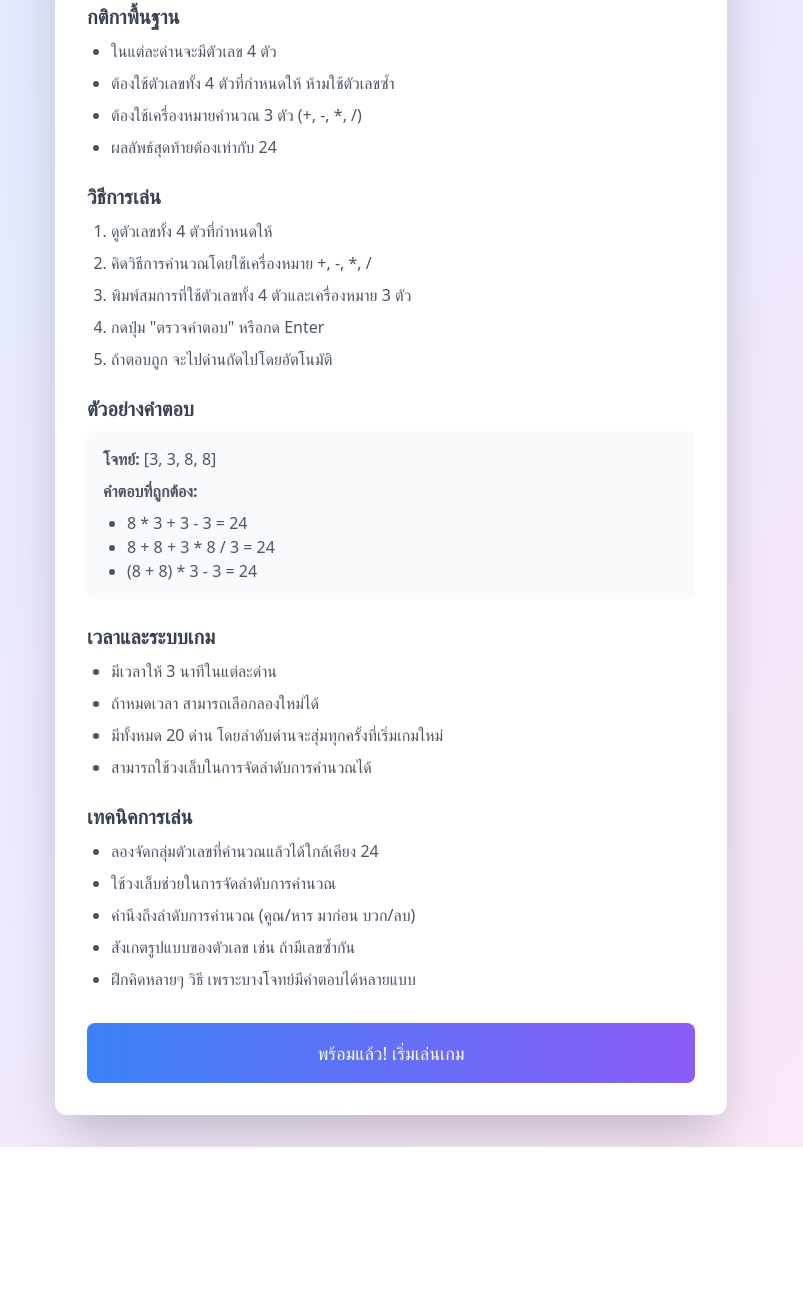
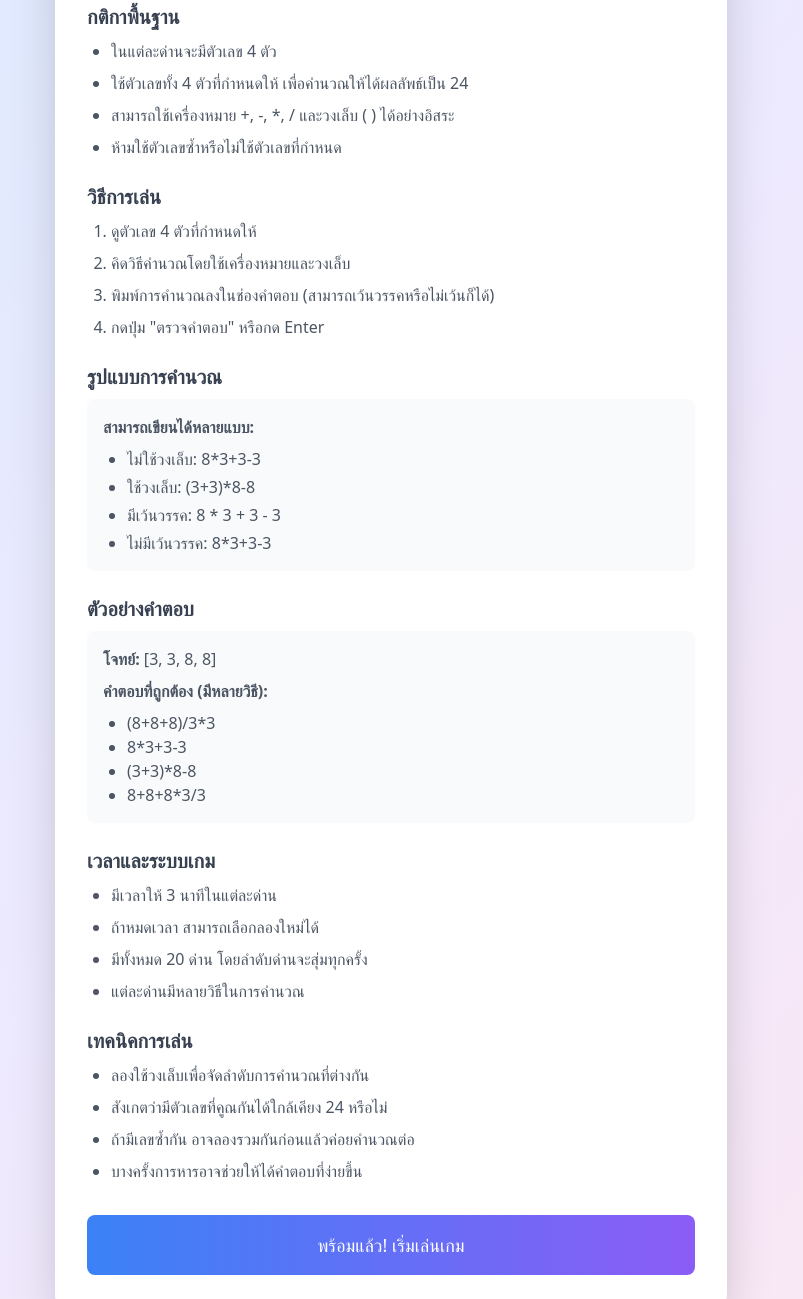
Before and after one commit to STTY00221/Game-24, a plain HTML site: page how.html in a window 1280 px wide. Shown: the part 169-1468 px from the top of the page, without its empty margins (249-1052 px from the left). Before the commit the page ends 1316 px from the top, so only its background shows below. Drawn offline with nearby package versions, Linux system fonts and the light colour scheme.

Commit message:
Update how.html

```diff
--- a/how.html
+++ b/how.html
@@ -25,32 +25,45 @@
                         <h2 class="text-xl font-semibold text-gray-700 mb-2">กติกาพื้นฐาน</h2>
                         <ul class="list-disc ml-6 space-y-2">
                             <li>ในแต่ละด่านจะมีตัวเลข 4 ตัว</li>
-                            <li>ต้องใช้ตัวเลขทั้ง 4 ตัวที่กำหนดให้ ห้ามใช้ตัวเลขซ้ำ</li>
-                            <li>ต้องใช้เครื่องหมายคำนวณ 3 ตัว (+, -, *, /)</li>
-                            <li>ผลลัพธ์สุดท้ายต้องเท่ากับ 24</li>
+                            <li>ใช้ตัวเลขทั้ง 4 ตัวที่กำหนดให้ เพื่อคำนวณให้ได้ผลลัพธ์เป็น 24</li>
+                            <li>สามารถใช้เครื่องหมาย +, -, *, / และวงเล็บ ( ) ได้อย่างอิสระ</li>
+                            <li>ห้ามใช้ตัวเลขซ้ำหรือไม่ใช้ตัวเลขที่กำหนด</li>
                         </ul>
                     </div>
 
                     <div>
                         <h2 class="text-xl font-semibold text-gray-700 mb-2">วิธีการเล่น</h2>
                         <ol class="list-decimal ml-6 space-y-2">
-                            <li>ดูตัวเลขทั้ง 4 ตัวที่กำหนดให้</li>
-                            <li>คิดวิธีการคำนวณโดยใช้เครื่องหมาย +, -, *, /</li>
-                            <li>พิมพ์สมการที่ใช้ตัวเลขทั้ง 4 ตัวและเครื่องหมาย 3 ตัว</li>
+                            <li>ดูตัวเลข 4 ตัวที่กำหนดให้</li>
+                            <li>คิดวิธีคำนวณโดยใช้เครื่องหมายและวงเล็บ</li>
+                            <li>พิมพ์การคำนวณลงในช่องคำตอบ (สามารถเว้นวรรคหรือไม่เว้นก็ได้)</li>
                             <li>กดปุ่ม "ตรวจคำตอบ" หรือกด Enter</li>
-                            <li>ถ้าตอบถูก จะไปด่านถัดไปโดยอัตโนมัติ</li>
                         </ol>
+                    </div>
+
+                    <div>
+                        <h2 class="text-xl font-semibold text-gray-700 mb-2">รูปแบบการคำนวณ</h2>
+                        <div class="bg-gray-50 rounded-lg p-4">
+                            <p><strong>สามารถเขียนได้หลายแบบ:</strong></p>
+                            <ul class="list-disc ml-6 mt-2 space-y-1">
+                                <li>ไม่ใช้วงเล็บ: 8*3+3-3</li>
+                                <li>ใช้วงเล็บ: (3+3)*8-8</li>
+                                <li>มีเว้นวรรค: 8 * 3 + 3 - 3</li>
+                                <li>ไม่มีเว้นวรรค: 8*3+3-3</li>
+                            </ul>
+                        </div>
                     </div>
 
                     <div>
                         <h2 class="text-xl font-semibold text-gray-700 mb-2">ตัวอย่างคำตอบ</h2>
                         <div class="bg-gray-50 rounded-lg p-4 space-y-2">
                             <p><strong>โจทย์:</strong> [3, 3, 8, 8]</p>
-                            <p><strong>คำตอบที่ถูกต้อง:</strong></p>
+                            <p><strong>คำตอบที่ถูกต้อง (มีหลายวิธี):</strong></p>
                             <ul class="list-disc ml-6">
-                                <li>8 * 3 + 3 - 3 = 24</li>
-                                <li>8 + 8 + 3 * 8 / 3 = 24</li>
-                                <li>(8 + 8) * 3 - 3 = 24</li>
+                                <li>(8+8+8)/3*3</li>
+                                <li>8*3+3-3</li>
+                                <li>(3+3)*8-8</li>
+                                <li>8+8+8*3/3</li>
                             </ul>
                         </div>
                     </div>
@@ -60,19 +73,18 @@
                         <ul class="list-disc ml-6 space-y-2">
                             <li>มีเวลาให้ 3 นาทีในแต่ละด่าน</li>
                             <li>ถ้าหมดเวลา สามารถเลือกลองใหม่ได้</li>
-                            <li>มีทั้งหมด 20 ด่าน โดยลำดับด่านจะสุ่มทุกครั้งที่เริ่มเกมใหม่</li>
-                            <li>สามารถใช้วงเล็บในการจัดลำดับการคำนวณได้</li>
+                            <li>มีทั้งหมด 20 ด่าน โดยลำดับด่านจะสุ่มทุกครั้ง</li>
+                            <li>แต่ละด่านมีหลายวิธีในการคำนวณ</li>
                         </ul>
                     </div>
 
                     <div>
                         <h2 class="text-xl font-semibold text-gray-700 mb-2">เทคนิคการเล่น</h2>
                         <ul class="list-disc ml-6 space-y-2">
-                            <li>ลองจัดกลุ่มตัวเลขที่คำนวณแล้วได้ใกล้เคียง 24</li>
-                            <li>ใช้วงเล็บช่วยในการจัดลำดับการคำนวณ</li>
-                            <li>คำนึงถึงลำดับการคำนวณ (คูณ/หาร มาก่อน บวก/ลบ)</li>
-                            <li>สังเกตรูปแบบของตัวเลข เช่น ถ้ามีเลขซ้ำกัน</li>
-                            <li>ฝึกคิดหลายๆ วิธี เพราะบางโจทย์มีคำตอบได้หลายแบบ</li>
+                            <li>ลองใช้วงเล็บเพื่อจัดลำดับการคำนวณที่ต่างกัน</li>
+                            <li>สังเกตว่ามีตัวเลขที่คูณกันได้ใกล้เคียง 24 หรือไม่</li>
+                            <li>ถ้ามีเลขซ้ำกัน อาจลองรวมกันก่อนแล้วค่อยคำนวณต่อ</li>
+                            <li>บางครั้งการหารอาจช่วยให้ได้คำตอบที่ง่ายขึ้น</li>
                         </ul>
                     </div>
                 </div>
```
